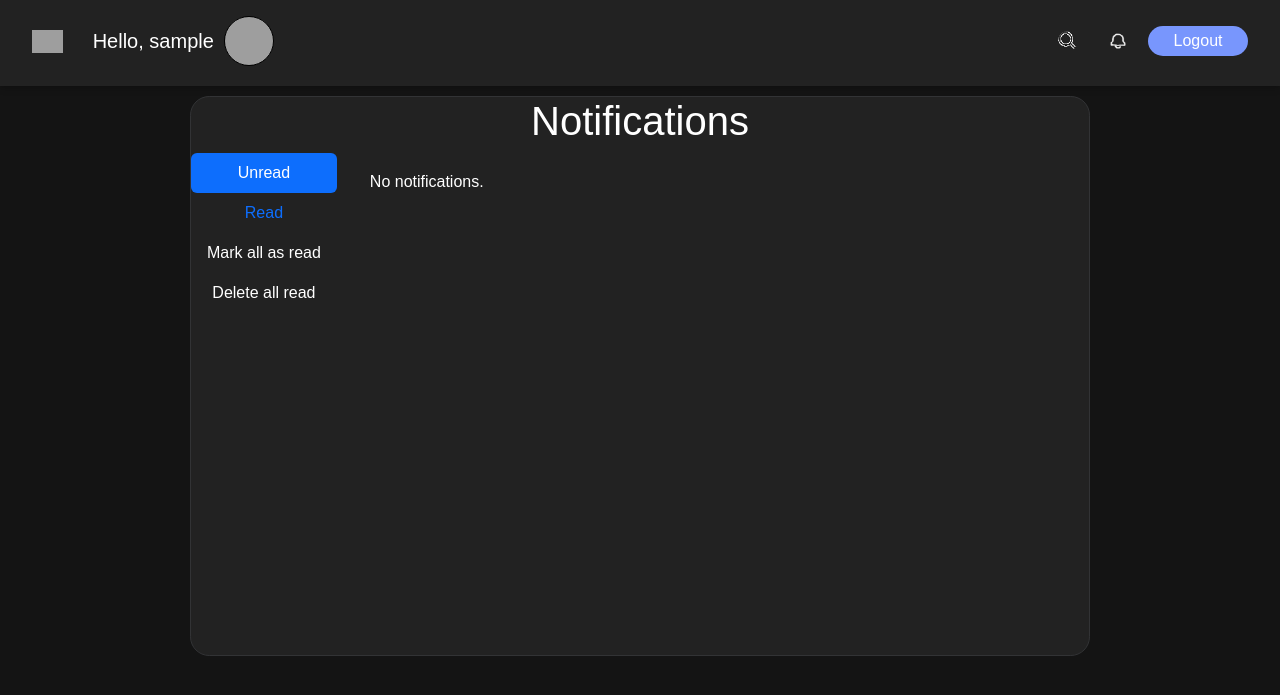
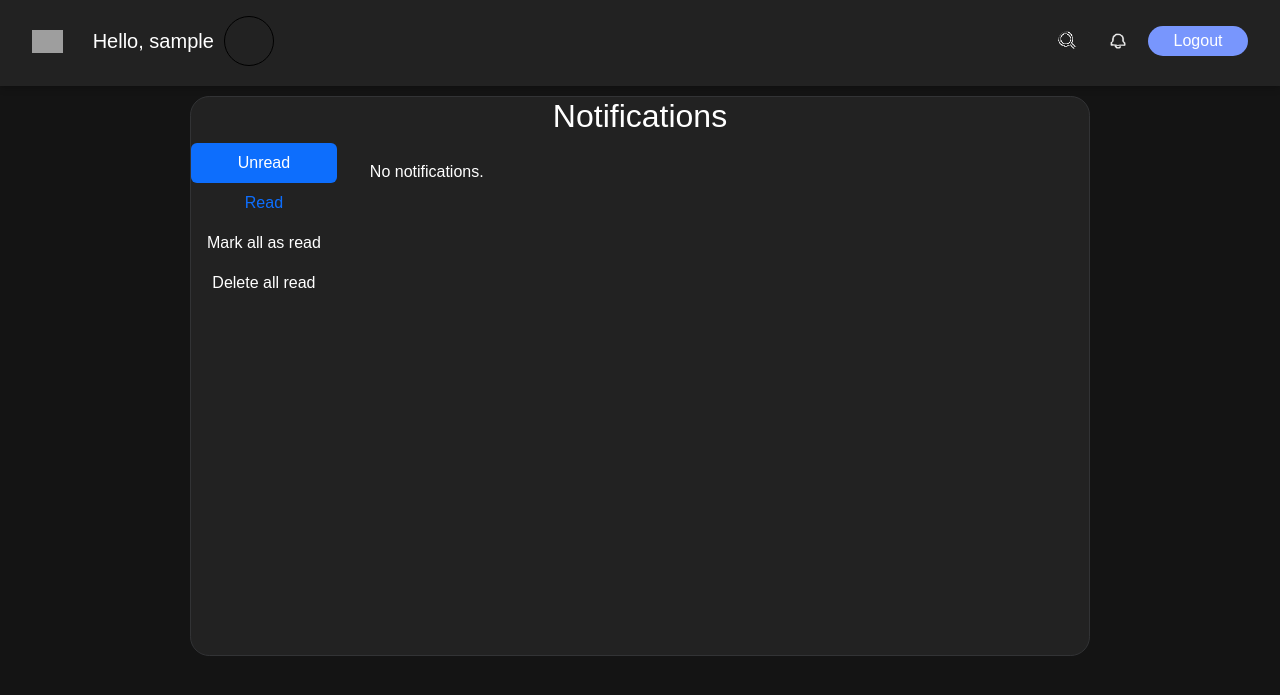
Before and after one commit to ai-fn/django-chat, a Django app: page /notifications/ in a window 1280 px wide. Shown: the top 695 px of the page. Run offline with Django 4.2, Linux system fonts and the light colour scheme; the visitor is signed in with stand-in values (Sample User, id 1); data that the repository does not hold is empty; grey boxes are pictures that could not be loaded.

Commit message:
update style

```diff
--- a/chat_api/templates/index/header.html
+++ b/chat_api/templates/index/header.html
@@ -9,7 +9,7 @@
         <div class="user-name">
             <span>Hello, {{ user.username }} </span>
             <a href="{% url 'profile' user.user_id %}" class="profile">
-                <div class="avatar small" style="background-image: url({{ user.Avatar }});"></div>
+                <div class="avatar small" style="background-image: url({{ user.Avatar.image }});"></div>
             </a>
         </div>
 
--- a/notifications/templates/notifications/list.html
+++ b/notifications/templates/notifications/list.html
@@ -8,7 +8,7 @@
 {% endblock %}
 
 {% block content %}
-<h1 class="page-header text-center">{% translate "Notifications" %}</h1>
+<h2 class="page-header text-center">{% translate "Notifications" %}</h2>
 <div class="d-flex align-items-start">
     <div class="nav flex-column nav-pills me-3" id="v-pills-tab" role="tablist" aria-orientation="vertical">
         <button class="nav-link active" id="v-pills-unread-tab" data-bs-toggle="pill" data-bs-target="#v-pills-unread" type="button" role="tab" aria-controls="v-pills-unread" aria-selected="true">Unread</button>
```
